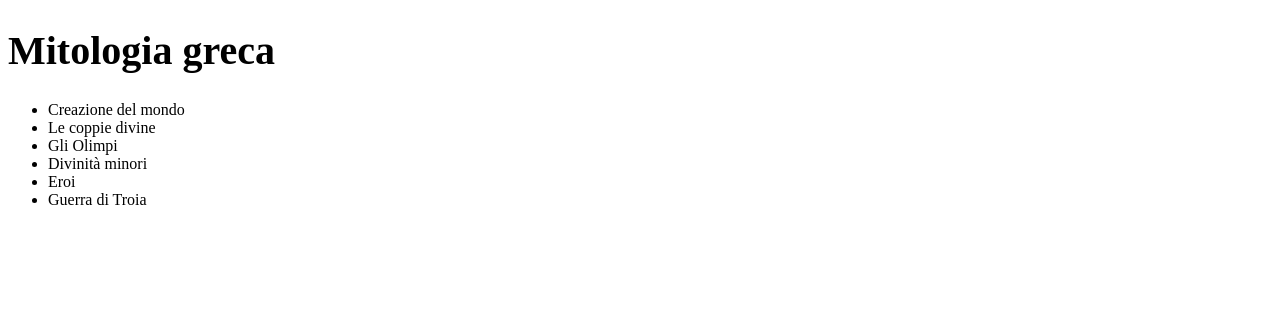
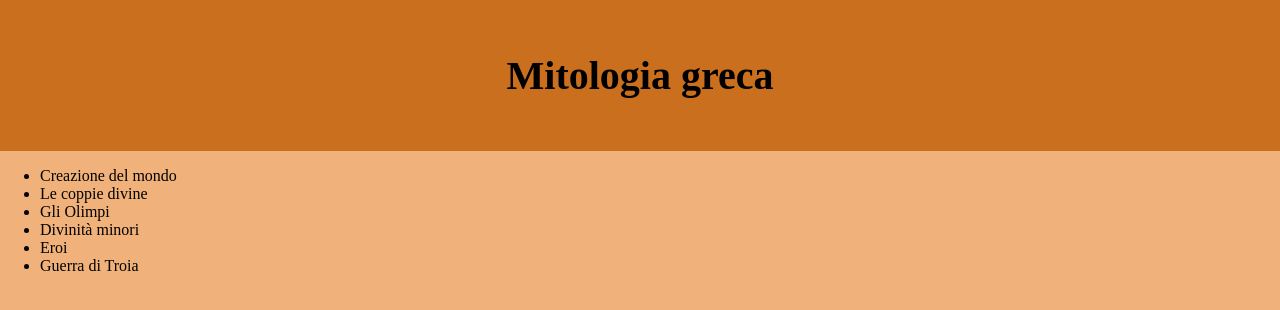
Before and after one commit to IDalinar/mitologia-greca, a plain HTML site: page index.html in a window 1280 px wide. Drawn offline with Linux system fonts and the light colour scheme.

Commit message:
Backroung colour

```diff
--- a/css/mitologia.css
+++ b/css/mitologia.css
@@ -2,3 +2,16 @@ header{
 	font-style: ancient greek, times new roman;
 	font-size: 20px;
 	}
+
+header{
+	text-align: center;
+	padding-top: 25px;
+	padding-bottom: 25px;
+	margin: 0;
+	background-color: #CA6F1E;
+}
+
+body{
+	margin: 0;
+	background-color: #F0B27A;
+}
```
Also changed, not shown: index.html (+2 -2 lines).
